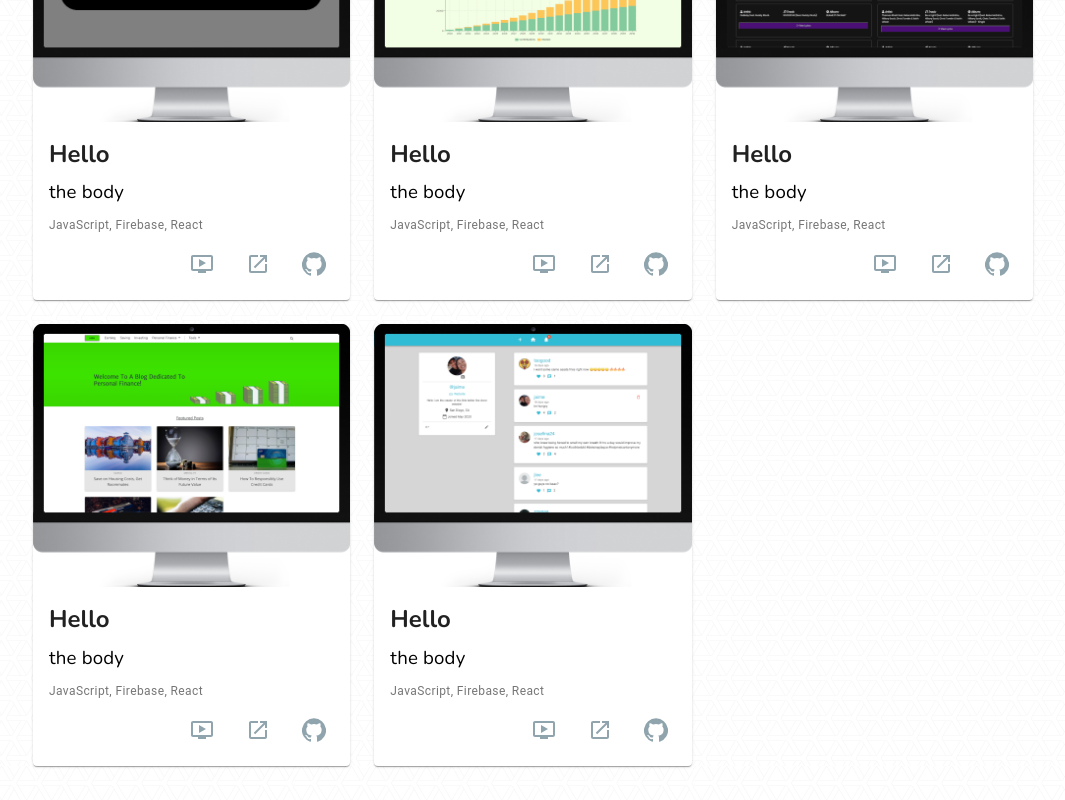
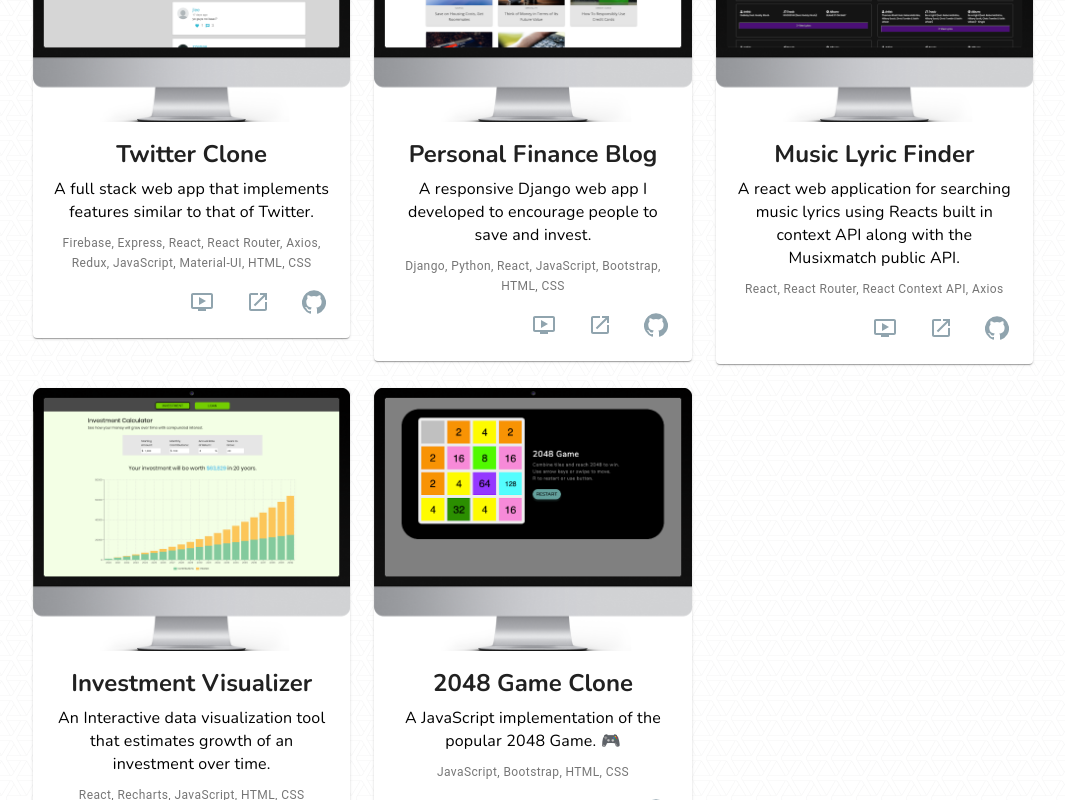
Before and after one commit to jaimelovera/online-portfolio-v3, a React (Create React App) app: page / in a window 1280 px wide. Shown: the part 1740-2540 px from the top of the page, without its empty margins (107-1172 px from the left). Built offline with nearby package versions, Linux system fonts and the light colour scheme.

Commit message:
finished up project cards

```diff
--- a/src/App.css
+++ b/src/App.css
@@ -15,8 +15,8 @@ a {
   /* Every section component has this class as the parent div */
   background-image: linear-gradient(
       to bottom,
-      rgba(255, 255, 255, 0.8),
-      rgba(255, 255, 255, 0.8)
+      rgba(255, 255, 255, 0.78),
+      rgba(255, 255, 255, 0.78)
     ),
     url(./img/webb.png);
   padding: 64px 20px 0px 20px;
--- a/src/components/layout/Navbar.js
+++ b/src/components/layout/Navbar.js
@@ -87,7 +87,6 @@ class Navbar extends Component {
             >
               <Grid
                 container
-                direction="row"
                 justify="flex-end"
                 alignItems="center"
                 className={styles.drawerTopBar}
--- a/src/components/sections/about/About.js
+++ b/src/components/sections/about/About.js
@@ -30,6 +30,8 @@ const styles = (theme) => ({
     overflow: "hidden",
   },
   profileImg: {
+    zIndex: 1,
+    position: "relative",
     width: "100%",
     height: "auto",
     maxWidth: 275,
@@ -38,7 +40,7 @@ const styles = (theme) => ({
     borderRadius: 10,
   },
   profileImgBorder: {
-    zIndex: -1,
+    zIndex: 0,
     position: "absolute",
     backgroundColor: theme.palette.primary.main,
     width: "50vw",
--- a/src/components/sections/intro/Intro.js
+++ b/src/components/sections/intro/Intro.js
@@ -6,8 +6,6 @@ import laptopDeskMobileImg from "../../../img/desk-laptop-bg-mobile.jpg";
 import { withStyles } from "@material-ui/core/styles";
 import Grid from "@material-ui/core/Grid";
 import Typography from "@material-ui/core/Typography";
-
-const comStyles = { introTextShadow: "#90a4ae 1px 0 10px" };
 
 const styles = (theme) => ({
   sectionContainer: {
@@ -21,21 +19,19 @@ const styles = (theme) => ({
       backgroundImage: `linear-gradient(to bottom,rgba(144, 164, 174, 0.8), rgba(144, 164, 174, 0.8)),url(${laptopDeskImg})`,
     },
   },
+  textShadowPrimary: {
+    textShadow: "#90a4ae 1px 0 10px",
+  },
   myNameIs: {
     fontWeight: 400,
-    textShadow: comStyles.introTextShadow,
   },
   jaimeLovera: {
     fontWeight: 800,
-    textShadow: comStyles.introTextShadow,
   },
-  shortInfo: {
-    textShadow: comStyles.introTextShadow,
-  },
+  shortInfo: {},
   longInfo: {
     maxWidth: 500,
     padding: "20px 0 140px 0",
-    textShadow: comStyles.introTextShadow,
   },
 });
 
@@ -52,16 +48,28 @@ function Intro(props) {
           alignItems="flex-start"
         >
           <Grid item>
-            <Typography variant="body1" className={classes.myNameIs}>
+            <Typography
+              variant="body1"
+              className={`${classes.myNameIs} ${classes.textShadowPrimary}`}
+            >
               Hi, my name is
             </Typography>
-            <Typography variant="h1" className={classes.jaimeLovera}>
+            <Typography
+              variant="h1"
+              className={`${classes.jaimeLovera} ${classes.textShadowPrimary}`}
+            >
               Jaime Lovera.
             </Typography>
-            <Typography variant="h2" className={classes.shortInfo}>
+            <Typography
+              variant="h2"
+              className={`${classes.shortInfo} ${classes.textShadowPrimary}`}
+            >
               I build things for the web.
             </Typography>
-            <Typography variant="body1" className={classes.longInfo}>
+            <Typography
+              variant="body1"
+              className={`${classes.longInfo} ${classes.textShadowPrimary}`}
+            >
               Nisl altera incorrupte per at, no per exerci nusquam iracundia, cu
               pro lobortis ocurreret. Pri at cetero suscipit. Per at denique
               ancillae argumentum, ei sint inermis omittantur vix. Latine
--- a/src/components/sections/projects/ProjectCardGridItem.js
+++ b/src/components/sections/projects/ProjectCardGridItem.js
@@ -45,6 +45,10 @@ const styles = (theme) => ({
   cardLinkIcons: {
     padding: "4px 12px 12px 12px",
   },
+  projectInfo: {
+    paddingBottom: 0,
+    textAlign: "center",
+  },
 });
 
 const Transition = React.forwardRef(function Transition(props, ref) {
@@ -77,11 +81,11 @@ function ProjectCard(props) {
       <Card className={classes.card}>
         <CardActionArea disabled>
           <CardMedia component="img" image={image} alt={title} />
-          <CardContent style={{ paddingBottom: 0 }}>
+          <CardContent className={classes.projectInfo}>
             <Typography gutterBottom variant="h5">
               {title}
             </Typography>
-            <Typography variant="body1" color="secondary">
+            <Typography variant="body2" color="secondary">
               {body}
             </Typography>
             <div style={{ paddingTop: 10 }}>
@@ -91,7 +95,7 @@ function ProjectCard(props) {
             </div>
           </CardContent>
         </CardActionArea>
-        <Grid container direction="row" justify="flex-end" alignItems="center">
+        <Grid container justify="flex-end">
           <CardActions className={classes.cardLinkIcons}>
             <Tooltip title="Play Demo" placement="top" arrow>
               <IconButton onClick={handleClickOpen}>
--- a/src/components/sections/projects/Projects.js
+++ b/src/components/sections/projects/Projects.js
@@ -39,57 +39,51 @@ function Projects(props) {
             <hr />
           </Grid>
         </Grid>
-        <Grid
-          container
-          direction="row"
-          justify="flex-start"
-          alignItems="flex-start"
-          spacing={3}
-        >
+        <Grid container spacing={3}>
           <ProjectCardGridItem
-            image={game2048Img}
+            image={twitterCloneImg}
             demoGif={""}
-            title="Hello"
-            body="the body"
-            technologies="JavaScript, Firebase, React"
-            gitHubLink="/"
-            visitLink="/"
+            title="Twitter Clone"
+            body="A full stack web app that implements features similar to that of Twitter."
+            technologies="Firebase, Express, React, React Router, Axios, Redux, JavaScript, Material-UI, HTML, CSS"
+            gitHubLink="https://github.com/jaimelovera/twitter-clone"
+            visitLink="https://twitter-clone-b442b.web.app/"
+          />
+          <ProjectCardGridItem
+            image={perFinBlogImg}
+            demoGif={""}
+            title="Personal Finance Blog"
+            body="A responsive Django web app I developed to encourage people to save and invest."
+            technologies="Django, Python, React, JavaScript, Bootstrap, HTML, CSS"
+            gitHubLink="https://github.com/jaimelovera/personal-finance-blog"
+            visitLink="https://jaimelv6.pythonanywhere.com/"
+          />
+          <ProjectCardGridItem
+            image={musicLyricFinderImg}
+            demoGif={""}
+            title="Music Lyric Finder"
+            body="A react web application for searching music lyrics using Reacts built in context API along with the Musixmatch public API."
+            technologies="React, React Router, React Context API, Axios"
+            gitHubLink="https://github.com/jaimelovera/music-lyric-finder"
+            visitLink="https://music-lyric-finder.netlify.app/"
           />
           <ProjectCardGridItem
             image={invDebtVizImg}
             demoGif={""}
-            title="Hello"
-            body="the body"
-            technologies="JavaScript, Firebase, React"
-            gitHubLink="/"
-            visitLink="/"
+            title="Investment Visualizer"
+            body="An Interactive data visualization tool that estimates growth of an investment over time."
+            technologies="React, Recharts, JavaScript, HTML, CSS"
+            gitHubLink="https://github.com/jaimelovera/investment-debt-visualizer"
+            visitLink="https://investment-debt-visualizer.netlify.app/"
           />
           <ProjectCardGridItem
-            image={musicLyricFinderImg}
+            image={game2048Img}
             demoGif={""}
-            title="Hello"
-            body="the body"
-            technologies="JavaScript, Firebase, React"
-            gitHubLink="/"
-            visitLink="/"
-          />
-          <ProjectCardGridItem
-            image={perFinBlogImg}
-            demoGif={""}
-            title="Hello"
-            body="the body"
-            technologies="JavaScript, Firebase, React"
-            gitHubLink="/"
-            visitLink="/"
-          />
-          <ProjectCardGridItem
-            image={twitterCloneImg}
-            demoGif={""}
-            title="Hello"
-            body="the body"
-            technologies="JavaScript, Firebase, React"
-            gitHubLink="/"
-            visitLink="/"
+            title="2048 Game Clone"
+            body="A JavaScript implementation of the popular 2048 Game. 🎮"
+            technologies="JavaScript, Bootstrap, HTML, CSS"
+            gitHubLink="https://github.com/jaimelovera/2048-game"
+            visitLink="https://jaimelovera.github.io/2048-game/"
           />
         </Grid>
       </div>
--- a/src/util/theme.js
+++ b/src/util/theme.js
@@ -20,7 +20,7 @@ export default {
       fontFamily: '"Nunito", sans-serif',
     },
     body2: {
-      fontSize: "1.1rem",
+      fontSize: "1rem",
       fontFamily: '"Nunito", sans-serif',
     },
     subtitle1: {
```
